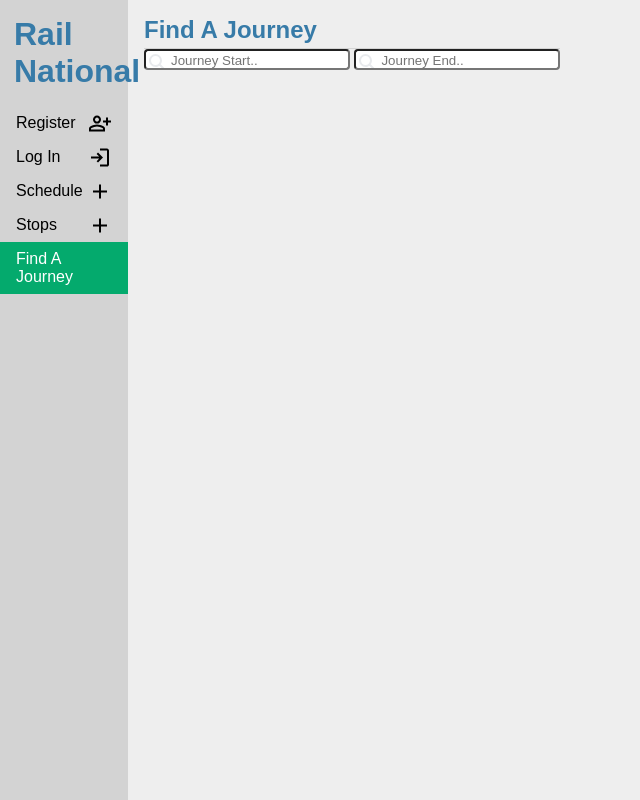
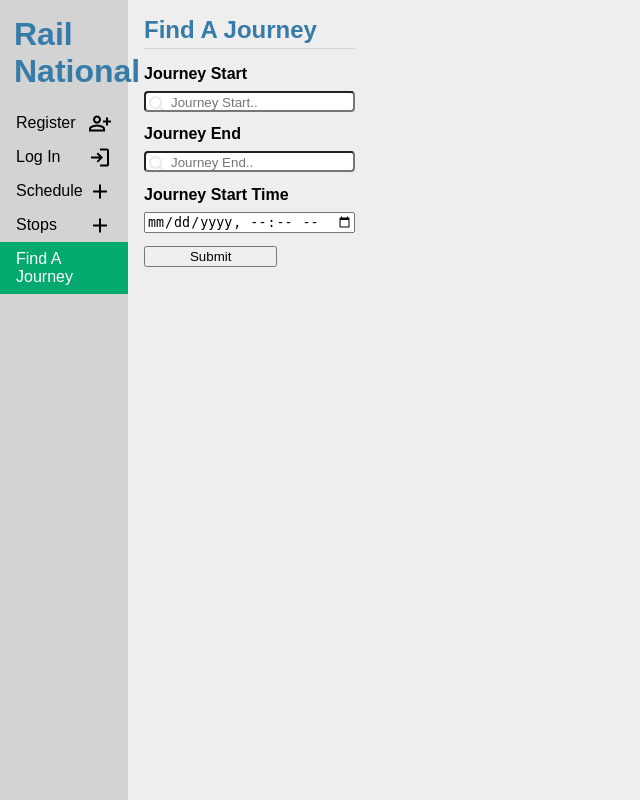
Before and after one commit to mattleeder/animated-octo-eureka, a Flask app: page /find_a_journey/ in a window 1280 px wide. Shown: the whole page, without its empty margins (0-640 px from the left). Run offline with Flask 3, Linux system fonts and the light colour scheme.

Commit message:
Got basic route finder working, inputs may need more validation

```diff
--- a/rail_national/find_a_journey.py
+++ b/rail_national/find_a_journey.py
@@ -13,4 +13,28 @@ bp = Blueprint("find_a_journey", __name__, url_prefix = "/find_a_journey")
 
 @bp.route("/")
 def journey_search():
-    return render_template("route_search/find_a_journey.html")
+    journey_start_station = request.args.get("journey-start-input")
+    journey_end_station = request.args.get("journey-end-input")
+    journey_start_time = request.args.get("journey-departure-time")
+
+    if journey_start_station and journey_end_station and journey_start_time:
+        journey_start_station = journey_start_station.upper()
+        journey_end_station = journey_end_station.upper()
+        journey_start_time = datetime.strptime(journey_start_time, "%Y-%m-%dT%H:%M")
+        journeys = queries.get_n_fastest_journeys(journey_start_station, journey_end_station, journey_start_time, 1)
+    else:
+        journeys = None
+
+    print(f"Journeys: {journeys}")
+
+    return render_template("route_search/find_a_journey.html", journeys = journeys)
+
+@bp.route("/get_fastest_journeys", methods = ("GET",))
+def get_n_fastest_routes_for_journey(n = 1):
+    journey_start_station = request.args.get("journey-start-input")
+    journey_end_station = request.args.get("journey-end-input")
+    journey_start_time = request.args.get("journey-departure-time")
+    # start_time = (journey_start_time)
+    print("Received", flush = True)
+    # journeys = queries.get_n_fastest_journeys(start_station, end_station, start_time, n)
+    return redirect(url_for("find_a_journey.journey_search"))
--- a/rail_national/queries.py
+++ b/rail_national/queries.py
@@ -303,7 +303,9 @@ def get_n_fastest_journeys(start_station, target_station, journey_start_time : d
 
     output.sort(key = lambda x : x[2])
 
-    return output
+    json_output = [{"route": route, "route_ids": route_ids, "arrival_time" : arrival_time} for route, route_ids, arrival_time in output]
+
+    return json_output
 
 def new_get_number_of_stops_along_route(route_id):
     # Get Number of stops
--- /dev/null
+++ b/rail_national/static/javascript/find_a_journey.js
@@ -0,0 +1,5 @@
+function getNFastestJourneys() {
+    journeyStart = document.getElementById("journey-start-input").value;
+    journeyEnd = document.getElementById("journey-end-input").value;
+    journeyStartTime = document.getElementById("journey-departure-time").value;
+}
--- a/rail_national/templates/route_search/find_a_journey.html
+++ b/rail_national/templates/route_search/find_a_journey.html
@@ -7,7 +7,34 @@
 {% block content %}
 <link rel="shortcut icon" href="{{ url_for('static', filename='favicon.ico') }}">
 <script defer src="{{ url_for('static', filename='javascript/find_a_journey.js') }}"></script>
-<input type="text" id="journey-start-input" class="myInput" placeholder="Journey Start..">
-<input type="text" id="journey-end-input" class="myInput" placeholder="Journey End..">
+
+<form action="" method="get">
+    <label for="journey-start-input">Journey Start</label>
+    <input type="text" id="journey-start-input" name="journey-start-input" class="myInput" placeholder="Journey Start.." value="{{ request.args.get('journey-start-input', '') }}" required>
+    <label for="journey-end-input">Journey End</label>
+    <input type="text" id="journey-end-input" name="journey-end-input" class="myInput" placeholder="Journey End.." value="{{ request.args.get('journey-end-input', '') }}" required>
+    <label for="journey-departure-time">Journey Start Time</label>
+    <input type="datetime-local" id="journey-departure-time" name="journey-departure-time" value="{{ request.args.get('journey-departure-time', '') }}" required>
+    <input type="submit" id="journey-search-submit" onclick="getNFastestJourneys();">
+</form>
+
+{% if journeys %}
+    <table>
+        <thead>
+            <th>Route</th>
+            <th>Route IDs</th>
+            <th>Arrival Time</th>
+        </thead>
+        <tbody>
+    {% for journey in journeys %}
+            <tr>
+                <td>{{ journey["route"] }}</td>
+                <td>{{ journey["route_ids"] }}</td>
+                <td>{{ journey["arrival_time"] }}</td>
+            </tr>
+    {% endfor %}
+        </tbody>
+    </table>
+{% endif %}
 
 {% endblock %}
```
